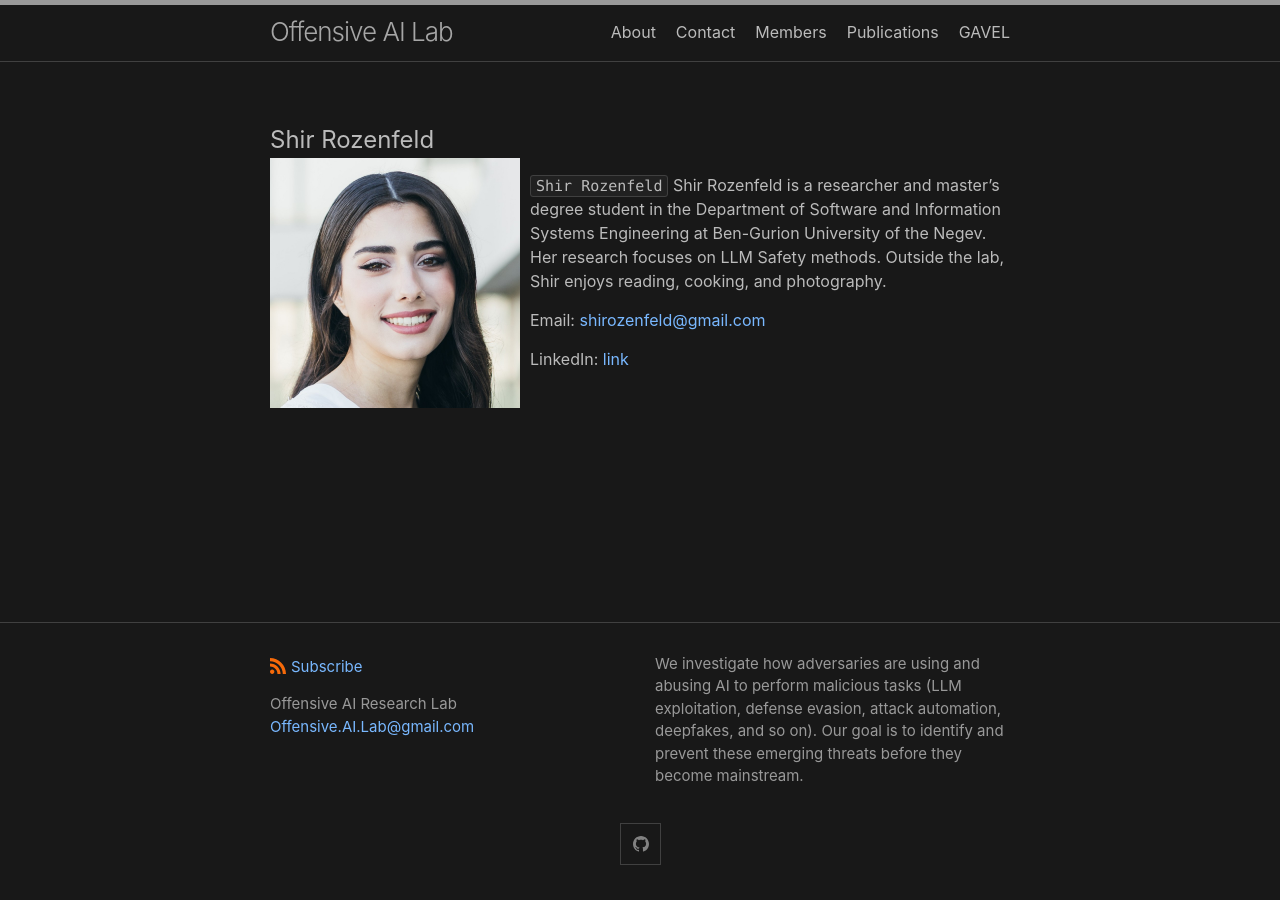
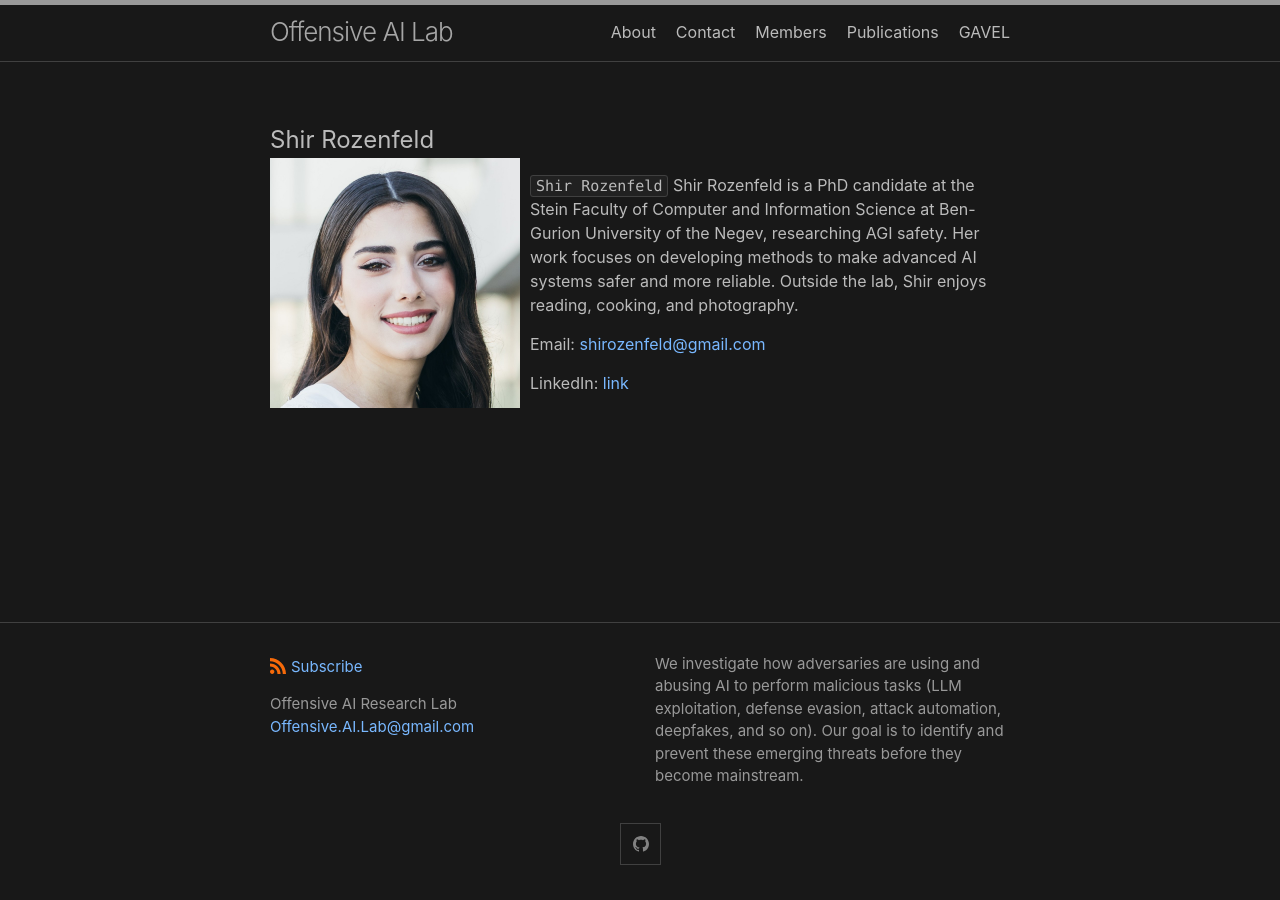
Before and after one commit to Offensive-AI-Lab/Offensive-AI-Lab.github.io, a Jekyll site: the page built from members/shir.rozenfeld.md, in a window 1280 px wide. Built offline with Jekyll 4.4.1, drawn with Linux system fonts in a browser that asks for light colours.

Commit message:
Revise Shir Rozenfeld's profile details
Updated Shir Rozenfeld's profile to reflect her current status as a PhD candidate and her research focus on AGI safety.

```diff
--- a/members/shir.rozenfeld.md
+++ b/members/shir.rozenfeld.md
@@ -7,7 +7,7 @@ permalink: /shir.rozenfeld/
 
 ![image]({{site.baseurl}}/assets/members/shir.rozenfeld.jpg){: style="float: left; margin-right:10px" width="250px"}
 
-`Shir Rozenfeld` Shir Rozenfeld is a researcher and master’s degree student in the Department of Software and Information Systems Engineering at Ben-Gurion University of the Negev. Her research focuses on LLM Safety methods. Outside the lab, Shir enjoys reading, cooking, and photography.
+`Shir Rozenfeld` Shir Rozenfeld is a PhD candidate at the Stein Faculty of Computer and Information Science at Ben-Gurion University of the Negev, researching AGI safety. Her work focuses on developing methods to make advanced AI systems safer and more reliable. Outside the lab, Shir enjoys reading, cooking, and photography.
 
 Email: [shirozenfeld@gmail.com](mailto:shirozenfeld@gmail.com)
 
```
